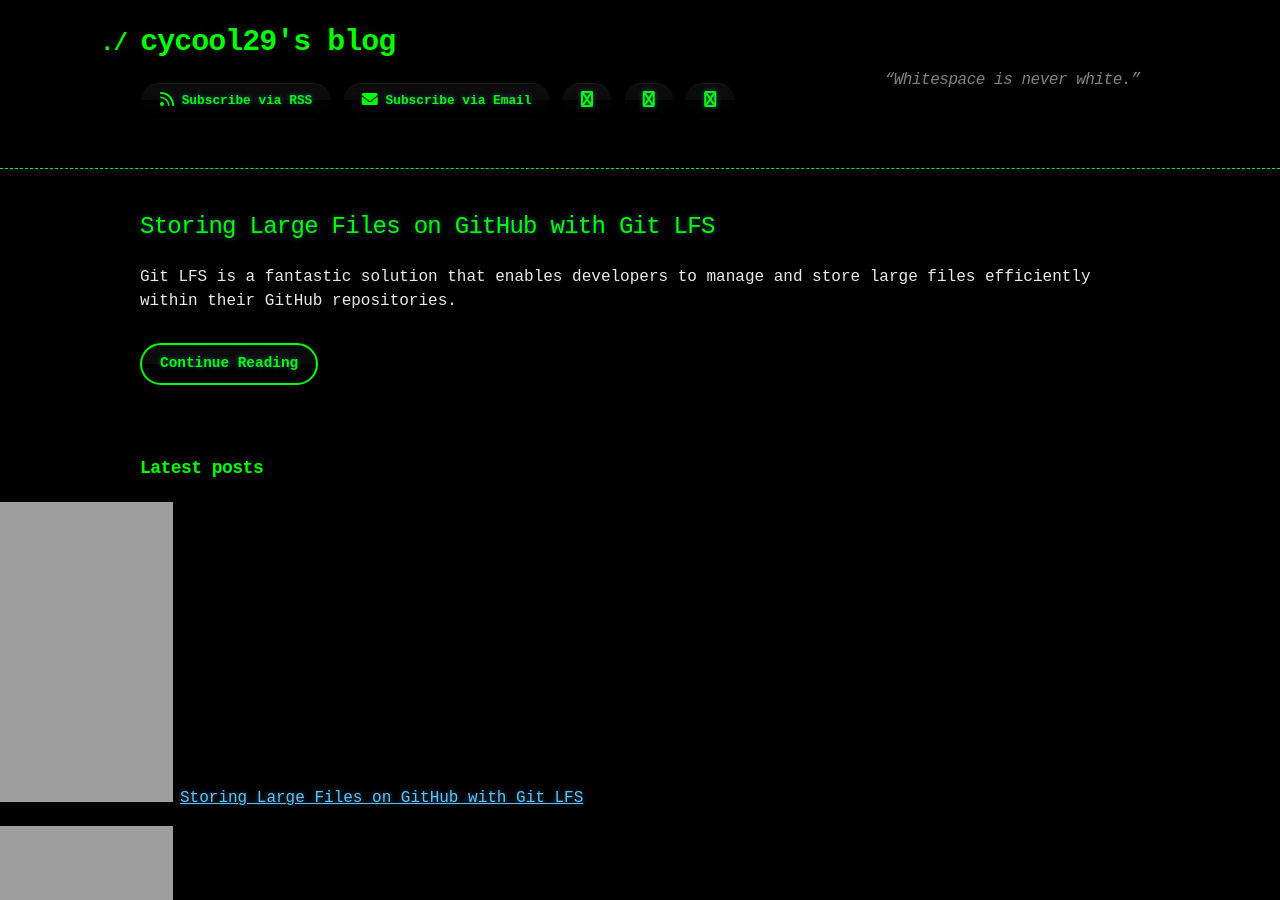
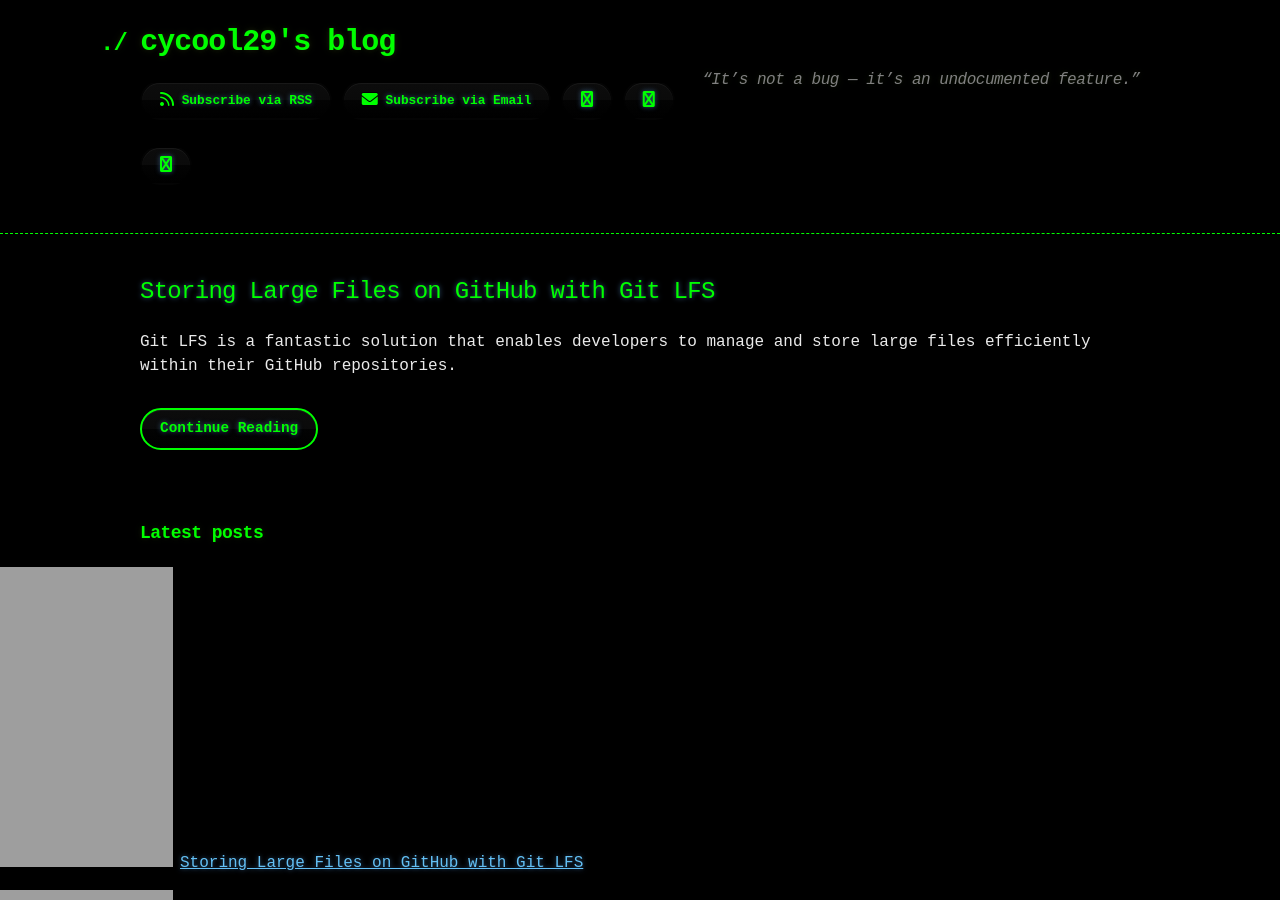
Before and after one commit to cycool29/cycool29.github.io, a Jekyll site: the page built from index.md, in a window 1280 px wide and 900 px high. Built offline with Jekyll 4.4.1, drawn with Linux system fonts in a browser that asks for light colours; a style sheet for code colours, icons or effects is not loaded.

Commit message:
Update quotes

```diff
--- a/_config.yml
+++ b/_config.yml
@@ -1,5 +1,5 @@
 title: cycool29's blog
-description: "“Whitespace is never white.” "
+description: "“It’s not a bug — it’s an undocumented feature.” "
 bio: A high school student. Intermediate in Python, Git, Bash. Learning JavaScript. He/Him. "
 author: cycool29
 url: https://cycool29.github.io
```
